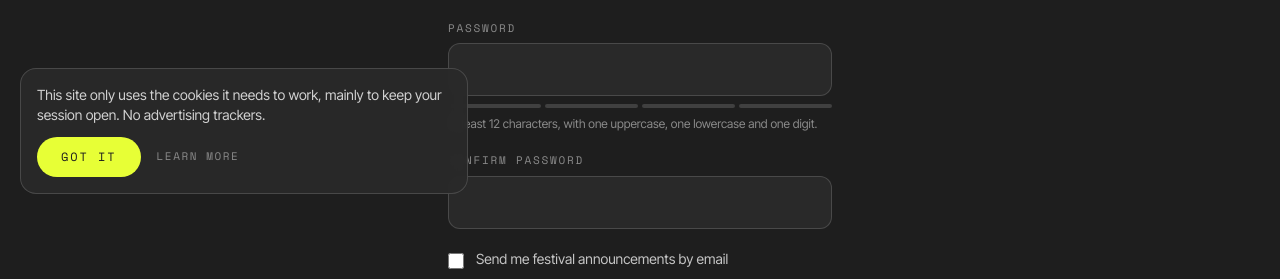
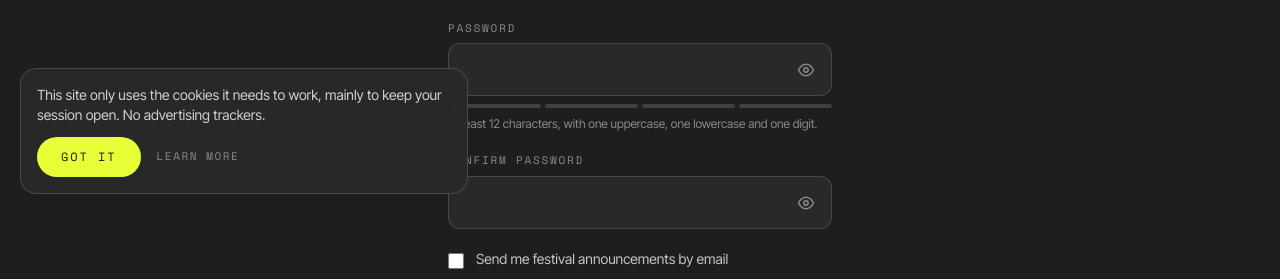
Before and after one commit to mbcmel22/common-quest-festival, a Next.js app in the folder common-quest-festival/: page /en/inscription in a window 1280 px wide. Shown: the part 594-873 px from the top of the page. Built offline with nearby package versions, Linux system fonts and the light colour scheme; no server answers.

Commit message:
Update AuthForm.tsx

```diff
--- a/common-quest-festival/src/components/AuthForm.tsx
+++ b/common-quest-festival/src/components/AuthForm.tsx
@@ -9,6 +9,42 @@ import type { Locale, Dictionary } from "@/i18n";
 
 type Mode = "login" | "signup";
 
+const eyeLabels: Record<string, { show: string; hide: string }> = {
+  fr: { show: "Afficher le mot de passe", hide: "Masquer le mot de passe" },
+  en: { show: "Show password", hide: "Hide password" },
+  es: { show: "Mostrar la contrasena", hide: "Ocultar la contrasena" }
+};
+
+function EyeButton({ shown, onToggle, locale }: { shown: boolean; onToggle: () => void; locale: Locale }) {
+  const label = shown ? eyeLabels[locale].hide : eyeLabels[locale].show;
+  return (
+    <button
+      type="button"
+      onClick={onToggle}
+      aria-label={label}
+      title={label}
+      aria-pressed={shown}
+      className="absolute right-3 top-1/2 -translate-y-1/2 p-1 text-smoke transition-colors hover:text-acid"
+    >
+      <svg width="20" height="20" viewBox="0 0 24 24" fill="none" stroke="currentColor" strokeWidth="1.8" strokeLinecap="round" strokeLinejoin="round" aria-hidden>
+        {shown ? (
+          <>
+            <path d="M3 3l18 18" />
+            <path d="M10.6 10.6a2 2 0 0 0 2.8 2.8" />
+            <path d="M9.4 5.2A9.8 9.8 0 0 1 12 5c5 0 9 4.5 9 7 0 .9-.7 2.2-1.9 3.4" />
+            <path d="M6.2 6.7C4 8.2 3 10.2 3 12c0 2.5 4 7 9 7 1.4 0 2.6-.3 3.7-.8" />
+          </>
+        ) : (
+          <>
+            <path d="M3 12s3.6-7 9-7 9 7 9 7-3.6 7-9 7-9-7-9-7z" />
+            <circle cx="12" cy="12" r="2.6" />
+          </>
+        )}
+      </svg>
+    </button>
+  );
+}
+
 export default function AuthForm({ mode, locale, dict }: { mode: Mode; locale: Locale; dict: Dictionary }) {
   const router = useRouter();
   const searchParams = useSearchParams();
@@ -17,6 +53,8 @@ export default function AuthForm({ mode, locale, dict }: { mode: Mode; locale: L
   const [confirm, setConfirm] = useState("");
   const [fullName, setFullName] = useState("");
   const [newsletter, setNewsletter] = useState(false);
+  const [showPassword, setShowPassword] = useState(false);
+  const [showConfirm, setShowConfirm] = useState(false);
   const [busy, setBusy] = useState(false);
   const [error, setError] = useState<string | null>(null);
   const [notice, setNotice] = useState<string | null>(null);
@@ -113,10 +151,11 @@ export default function AuthForm({ mode, locale, dict }: { mode: Mode; locale: L
         <label className="label" htmlFor="password">
           {dict.auth.password}
         </label>
+        <div className="relative">
           <input
             id="password"
-          type="password"
-          className="field"
+            type={showPassword ? "text" : "password"}
+            className="field pr-12"
             value={password}
             onChange={(e) => setPassword(e.target.value)}
             autoComplete={mode === "signup" ? "new-password" : "current-password"}
@@ -124,6 +163,8 @@ export default function AuthForm({ mode, locale, dict }: { mode: Mode; locale: L
             minLength={mode === "signup" ? 12 : undefined}
             aria-describedby="password-hint"
           />
+          <EyeButton shown={showPassword} onToggle={() => setShowPassword((v) => !v)} locale={locale} />
+        </div>
         {mode === "signup" && (
           <>
             <div className="mt-2 flex gap-1" aria-hidden>
@@ -144,15 +185,18 @@ export default function AuthForm({ mode, locale, dict }: { mode: Mode; locale: L
             <label className="label" htmlFor="confirm">
               {dict.auth.passwordConfirm}
             </label>
+            <div className="relative">
               <input
                 id="confirm"
-              type="password"
-              className="field"
+                type={showConfirm ? "text" : "password"}
+                className="field pr-12"
                 value={confirm}
                 onChange={(e) => setConfirm(e.target.value)}
                 autoComplete="new-password"
                 required
               />
+              <EyeButton shown={showConfirm} onToggle={() => setShowConfirm((v) => !v)} locale={locale} />
+            </div>
           </div>
           <label className="flex items-start gap-3 text-sm text-paper/80">
             <input
```
Lines whose indentation alone changed are shown as unchanged.
